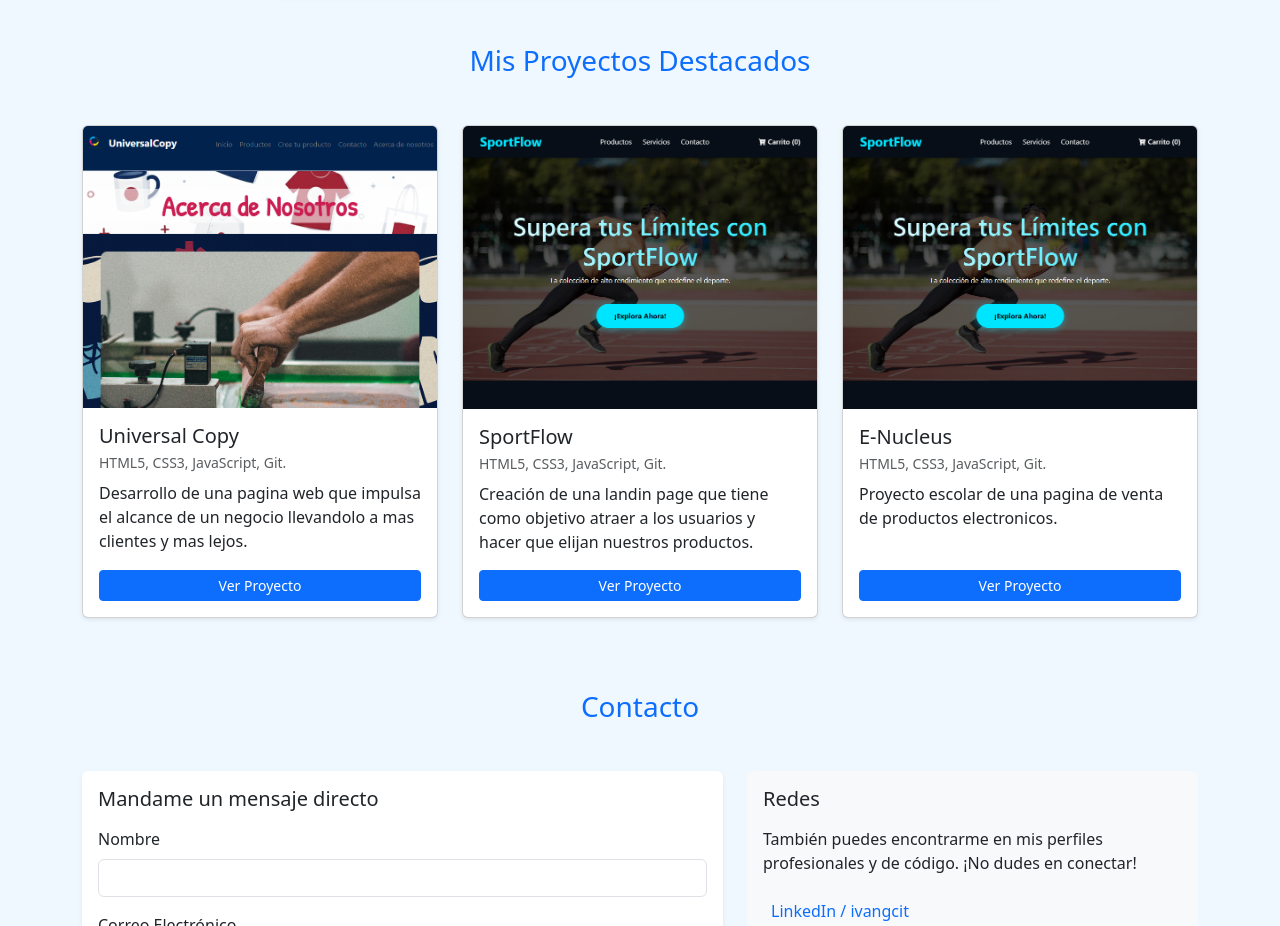
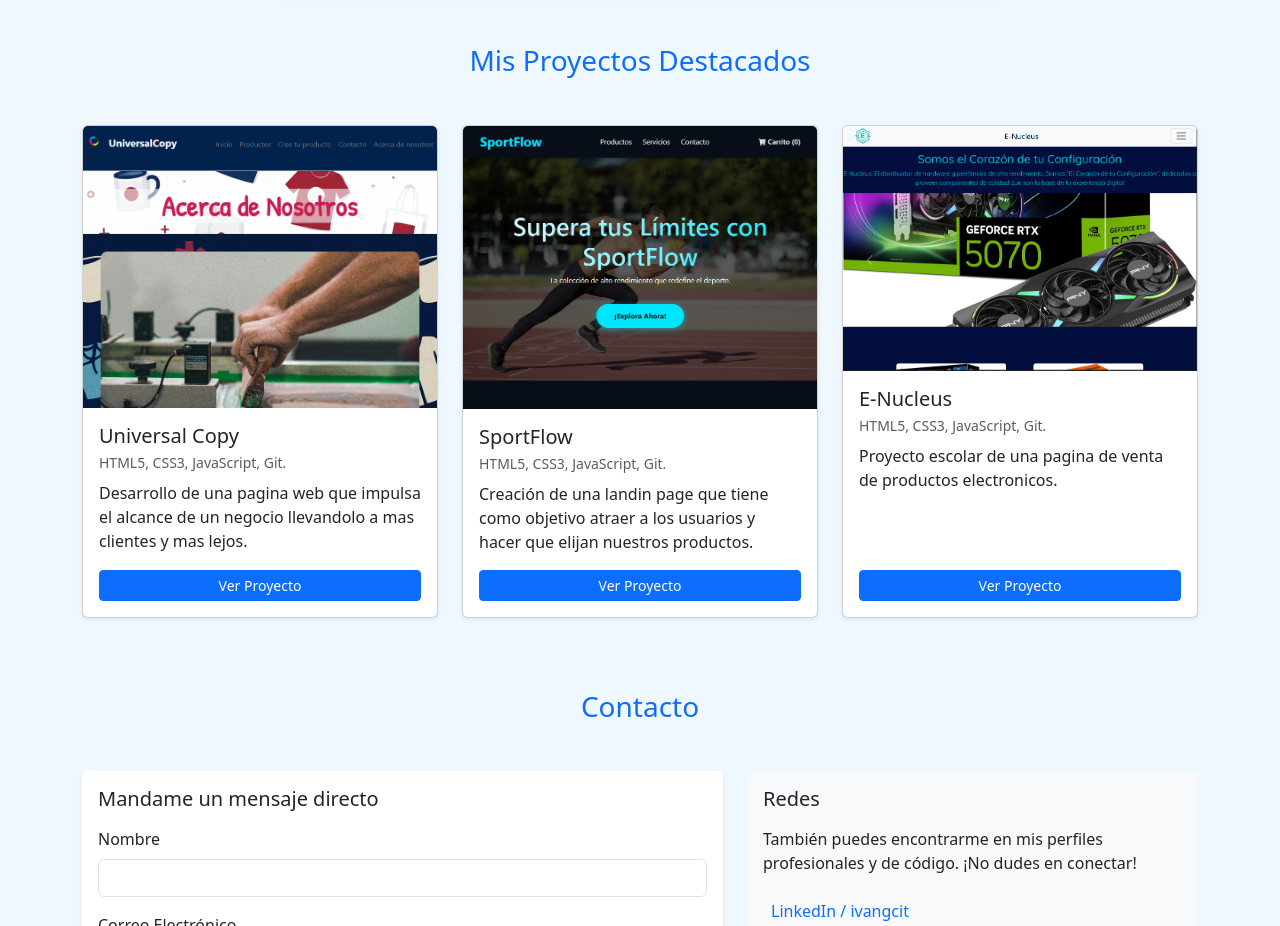
Before and after one commit to Ivangcit/portfolio, a plain HTML site: page index.html in a window 1280 px wide. Shown: the part 1840-2766 px from the top of the page. Drawn offline with nearby package versions, Linux system fonts and the light colour scheme.

Commit message:
Se corrige error en card E nucleus

```diff
--- a/index.html
+++ b/index.html
@@ -280,7 +280,7 @@
 
                 <div class="col-md-4 mb-4">
                     <div class="card h-100 shadow-sm">
-                        <img src="./assets/SportFlow.png" class="card-img-top" alt="Proyecto 2">
+                        <img src="./assets/E-nucleus.png" class="card-img-top" alt="Proyecto 2">
                         <div class="card-body d-flex flex-column">
                             <h5 class="card-title">E-Nucleus</h5>
 
```
